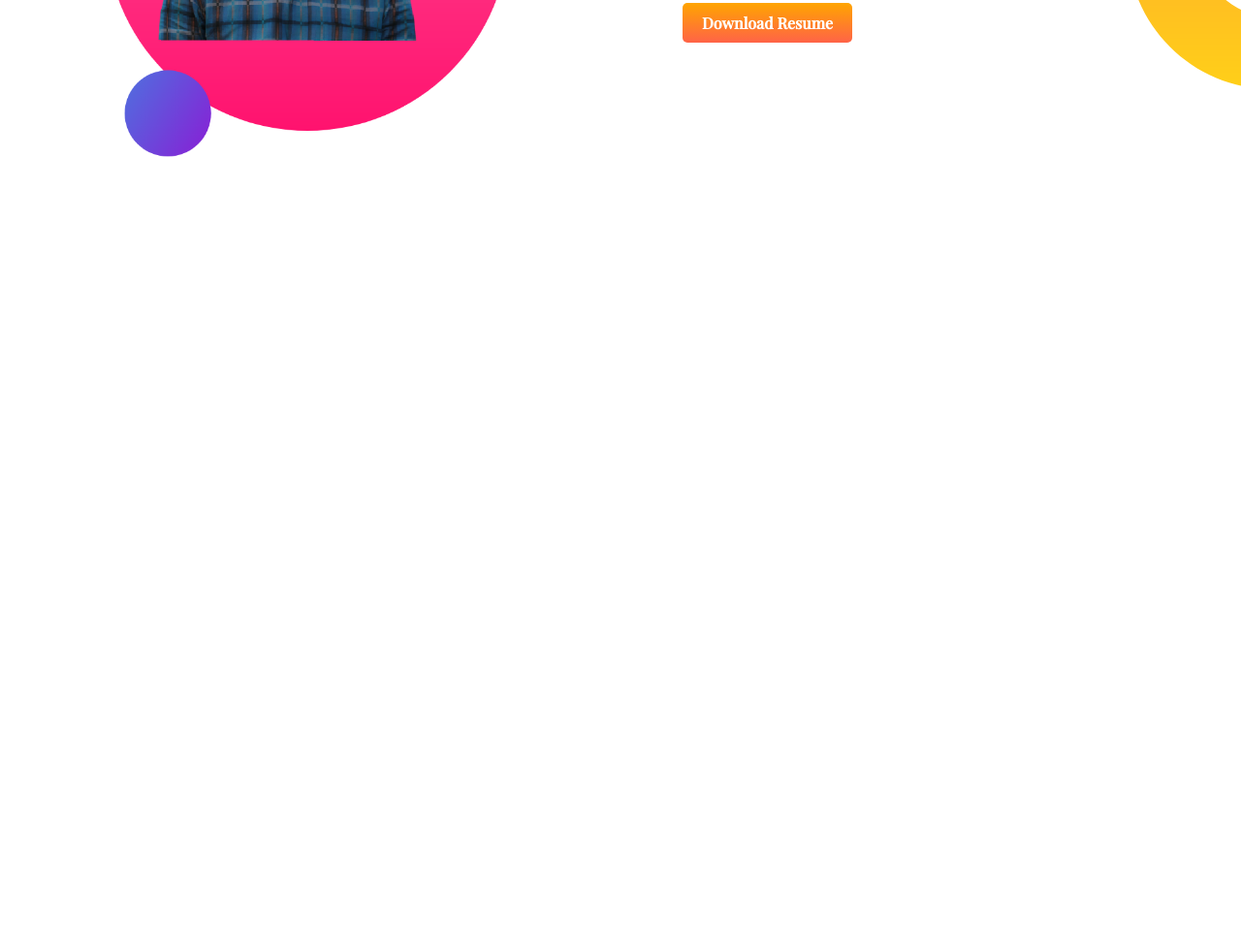
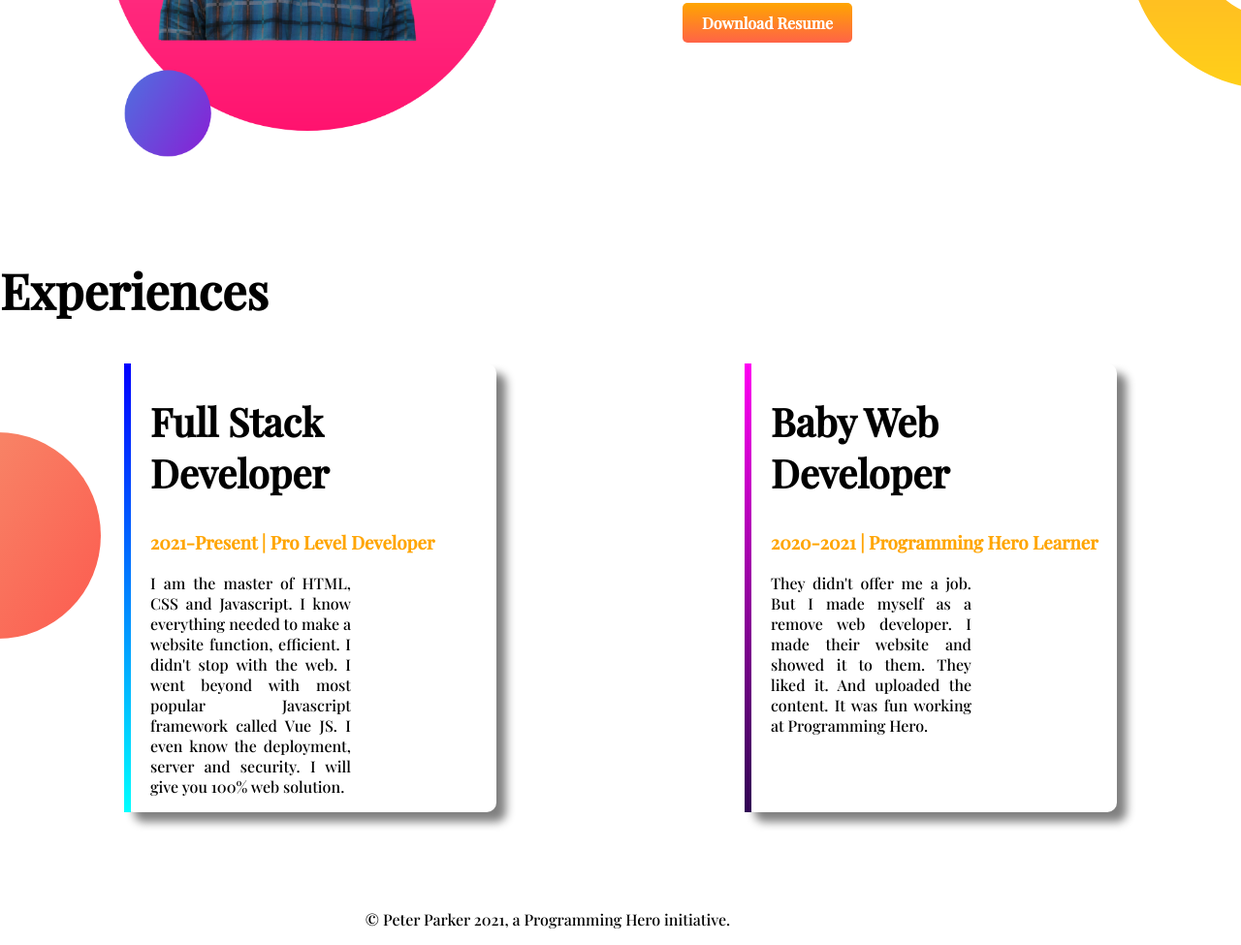
Before and after one commit to nasir8429/developer-portfolio, a plain HTML site: page index.html in a window 1280 px wide. Shown: the part 827-1802 px from the top of the page at 97% size. Before the commit the page ends 1093 px from the top, so only its background shows below. Drawn offline with nearby package versions, Linux system fonts and the light colour scheme.

Commit message:
footer and exp added

```diff
--- a/index.html
+++ b/index.html
@@ -14,7 +14,7 @@
 </head>
 
 <body>
-    <section class="top-banner">
+    <section class="top-banner flexible-container">
         <div class="half-width">
             <h1>Welcome To</h1>
             <h1><span class="orange-color">Nasir Mannas</span> World</h1>
@@ -30,7 +30,7 @@
             <img src="images/nasir.png" alt="">
         </div>
     </section>
-    <section class="dream-big">
+    <section class="dream-big flexible-container">
         <div class="half-width">
             <img class="image-width" src="images/nasir-portfolio.png" alt="">
         </div>
@@ -43,6 +43,33 @@
             <a target="_blank" class="link-button" href="">Download Resume</a>
         </div>
     </section>
+    <section class="experiences-area">
+        <h1>Experiences</h1>
+        <div class="flexible-container">
+            <div id="web-dev-exp" class="exp-item">
+                <h2>Full Stack Developer</h2>
+                <h3 class="orange-color">2021-Present | Pro Level Developer</h3>
+                <p>I am the master of HTML, CSS and Javascript. I know everything needed to make a website function,
+                    efficient. I didn't stop with the web. I went beyond with most popular Javascript framework called
+                    Vue
+                    JS. I even know the deployment, server and security. I will give you 100% web solution.</p>
+            </div>
+            <div id="baby-dev-exp" class="exp-item">
+                <h2>
+                    Baby Web Developer
+                </h2>
+                <h3 class="orange-color">2020-2021 | Programming Hero Learner</h3>
+                <p>They didn't offer me a job. But I made myself as a remove web developer. I made their website and
+                    showed
+                    it to them. They liked it. And uploaded the content. It was fun working at Programming Hero.</p>
+            </div>
+        </div>
+    </section>
+    <footer>
+        <p>© Peter Parker 2021, a Programming Hero initiative.</p>
+
+    </footer>
 </body>
 
+
 </html>
--- a/style.css
+++ b/style.css
@@ -4,16 +4,20 @@ margin: 0;}
 h1{
     font-size: 50px;
 }
+h2{
+    font-size: 40px;
+}
 .orange-color{
     color: orange;
 }
-section{
+.flexible-container{
     display: flex;
     margin-bottom: 100px;
 }
 .half-width{
     width: 50%;
     padding-left: 5%;
+
 
 }
 .half-width img{
@@ -36,7 +40,34 @@ section{
     background-repeat: no-repeat;
     background-position: right;
 }
-.dream-para{
+p{
     text-align: justify;
     padding-right: 150px;
 }
+.exp-item{
+    width: 40%;
+    margin-left: 10%;
+    margin-right: 10%;
+    padding-left: 20px;
+    border-radius: 10px;
+    box-shadow: 10px 10px 10px grey;
+    border-left: 10px solid;
+}
+.experiences-area{
+    background-image: url(images/exp-bg.png);
+    background-repeat: no-repeat;
+    background-position: left;
+}
+#web-dev-exp{
+    border-left: 7px solid;
+    border-image: linear-gradient(blue, cyan);
+    border-image-slice: 1;
+}
+#baby-dev-exp{
+    border-left: 7px solid;
+    border-image: linear-gradient(rgb(255, 0, 242), rgb(48, 4, 83));
+    border-image-slice: 1;
+}
+footer p{
+    text-align: center;
+}
```
